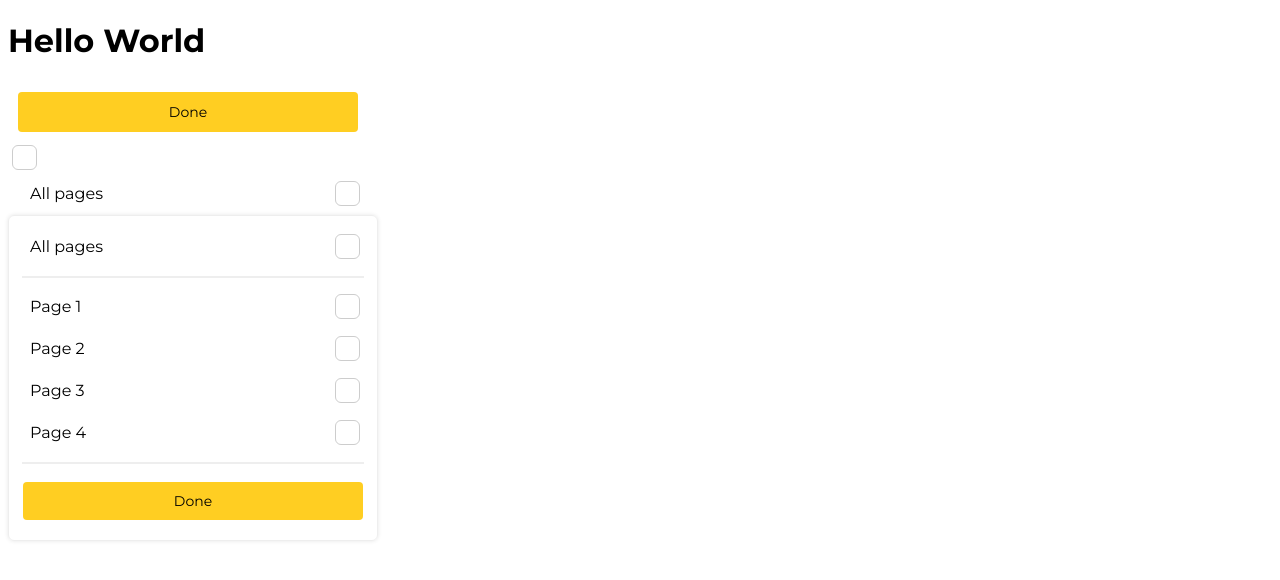
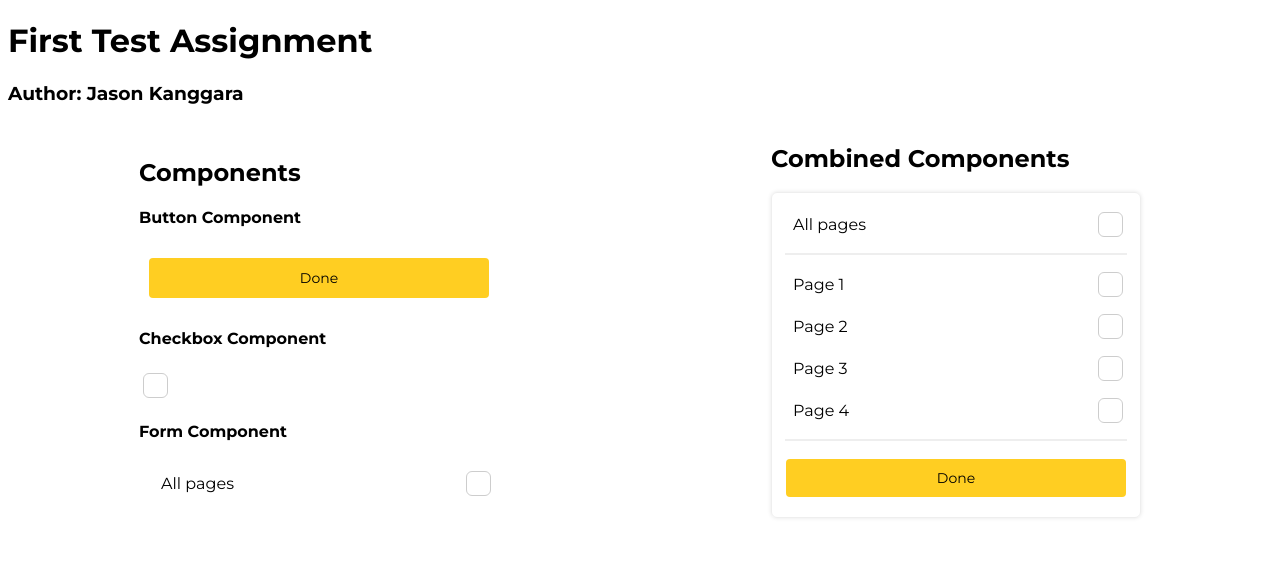
Before and after one commit to jasonk19/ellty-first-assignment, a React (Vite) app: page / in a window 1280 px wide. Shown: the top 580 px of the page. Built offline with nearby package versions, Linux system fonts and the light colour scheme.

Commit message:
chore: add more pages elements

```diff
--- a/src/App.tsx
+++ b/src/App.tsx
@@ -6,12 +6,50 @@ import FormCheck from "./components/home";
 const App = () => {
   return (
     <div>
-      <h1>Hello World</h1>
-      <div>
-        <Button label="Done" />
-        <Checkbox setIsChecked={() => {}} />
-        <FormCheck label="All pages" />
-        <ChecklistForm />
+      <h1>First Test Assignment</h1>
+      <h3>Author: Jason Kanggara</h3>
+      <div
+        style={{
+          display: "flex",
+        }}
+      >
+        <div
+          style={{
+            flex: 1,
+            justifyContent: "center",
+            alignItems: "center",
+            display: "flex",
+          }}
+        >
+          <div>
+            <h2>Components</h2>
+            <div>
+              <h4>Button Component</h4>
+              <Button label="Done" />
+            </div>
+            <div>
+              <h4>Checkbox Component</h4>
+              <Checkbox setIsChecked={() => {}} />
+            </div>
+            <div>
+              <h4>Form Component</h4>
+              <FormCheck label="All pages" />
+            </div>
+          </div>
+        </div>
+        <div
+          style={{
+            flex: 1,
+            justifyContent: "center",
+            alignItems: "center",
+            display: "flex",
+          }}
+        >
+          <div>
+            <h2>Combined Components</h2>
+            <ChecklistForm />
+          </div>
+        </div>
       </div>
     </div>
   );
--- a/src/components/checklist-form/index.tsx
+++ b/src/components/checklist-form/index.tsx
@@ -2,7 +2,8 @@ import Button from "../button";
 import Home from "../home";
 
 const ChecklistForm = () => {
-  console.log();
+  const pages = Array.from({ length: 6 }).map((_, i) => i + 1);
+
   return (
     <div className="checklist-form">
       <Home label="All pages" />
@@ -12,10 +13,11 @@ const ChecklistForm = () => {
           border: "0.7px solid #eeeeee",
         }}
       />
-      <Home label="Page 1" />
-      <Home label="Page 2" />
-      <Home label="Page 3" />
-      <Home label="Page 4" />
+      <div className="pages__container">
+        {pages.map((page) => (
+          <Home label={`Page ${page}`} key={page} />
+        ))}
+      </div>
       <hr
         style={{
           width: "340px",
--- a/src/index.css
+++ b/src/index.css
@@ -178,3 +178,11 @@ body {
     display: block;
   }
 }
+
+.pages__container {
+  overflow-y: auto;
+
+  &::-webkit-scrollbar {
+    display: none;
+  }
+}
```
